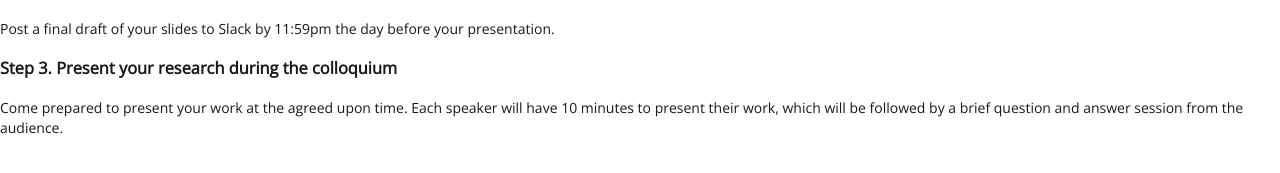
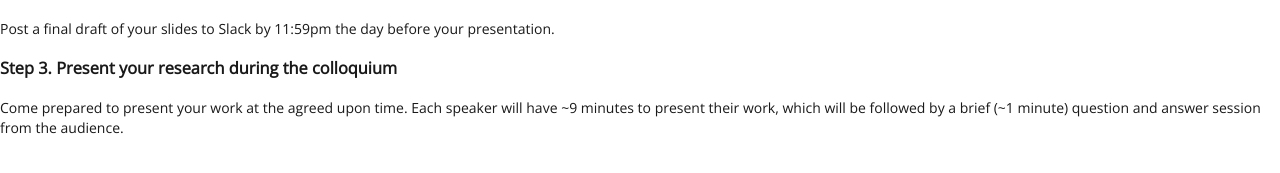
Before and after one commit to EMBrewer/dat150, a Jekyll site: the page built from _posts/2021-09-23-Assignment4.md, in a window 1280 px wide. Shown: the part 552-725 px from the top of the page. Built offline with Jekyll 4.4.1, drawn with Linux system fonts in a browser that asks for light colours; our own code applies the rules of GitHub Pages for plain Markdown files.

Commit message:
Update 2021-09-23-Assignment4.md

```diff
--- a/_posts/2021-09-23-Assignment4.md
+++ b/_posts/2021-09-23-Assignment4.md
@@ -19,4 +19,4 @@ Post a final draft of your slides to Slack by 11:59pm the day before your presen
 
 ### Step 3. Present your research during the colloquium
 
-Come prepared to present your work at the agreed upon time. Each speaker will have 10 minutes to present their work, which will be followed by a brief question and answer session from the audience.
+Come prepared to present your work at the agreed upon time. Each speaker will have ~9 minutes to present their work, which will be followed by a brief (~1 minute) question and answer session from the audience.
```
